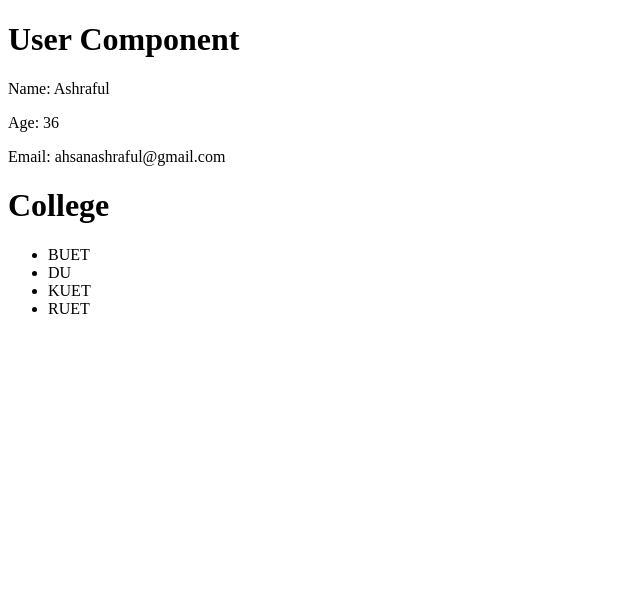
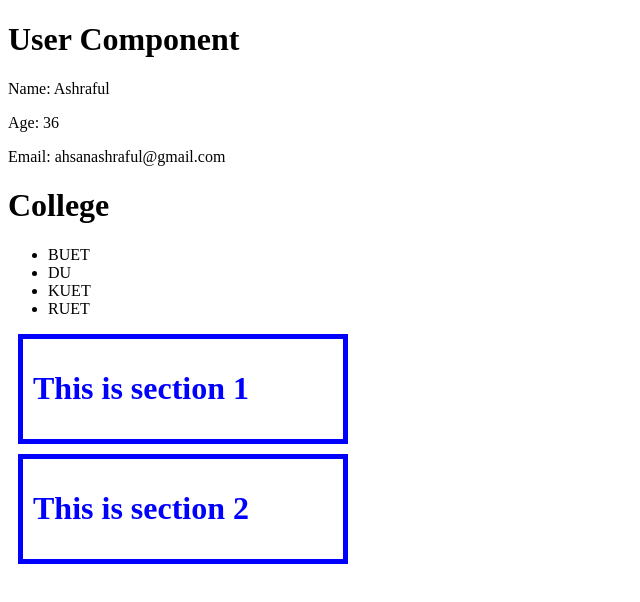
Before and after one commit to ashrafulahsan/react-blog-2026, a React (Vite) app: page / in a window 1280 px wide. Shown: the top 602 px of the page, without its empty margins (0-640 px from the left). Built offline with nearby package versions, Linux system fonts and the light colour scheme.

Commit message:
Pass JSX/HTML as probs

```diff
--- a/src/App.jsx
+++ b/src/App.jsx
@@ -1,5 +1,6 @@
 import College from "./College"
 import User from "./User"
+import Wrapper from "./Wrapper"
 
 function App() {
 
@@ -15,6 +16,12 @@ function App() {
     <>
      <User profileInfo={profileInfo} />
      <College names={collegeNames}/>
+     <Wrapper>
+        <h1>This is section 1</h1>
+     </Wrapper>
+     <Wrapper>
+        <h1>This is section 2</h1>
+     </Wrapper>
     </>
   )
 }
--- /dev/null
+++ b/src/Wrapper.jsx
@@ -0,0 +1,9 @@
+function Wrapper({children}){
+    return(
+        <div style={{color: "blue", border: "5px solid blue", width: "300px", padding: "10px", margin: "10px"}}>
+            {children}
+        </div>
+    )
+}
+
+export default Wrapper
```
